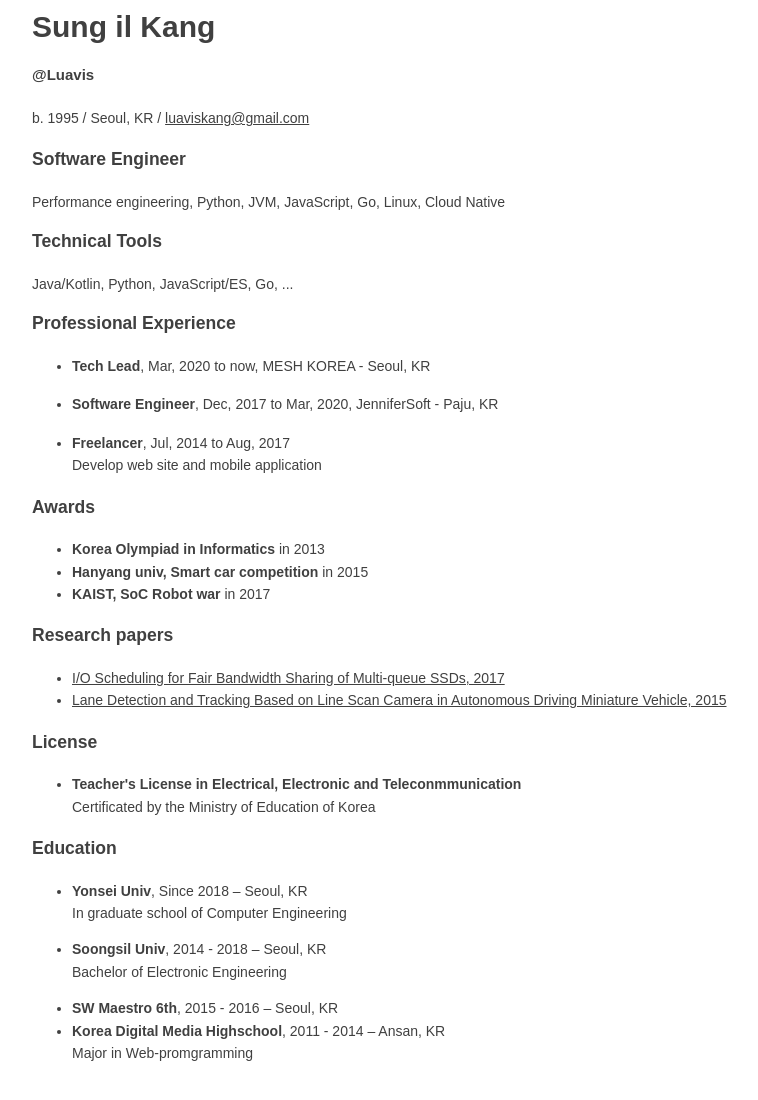
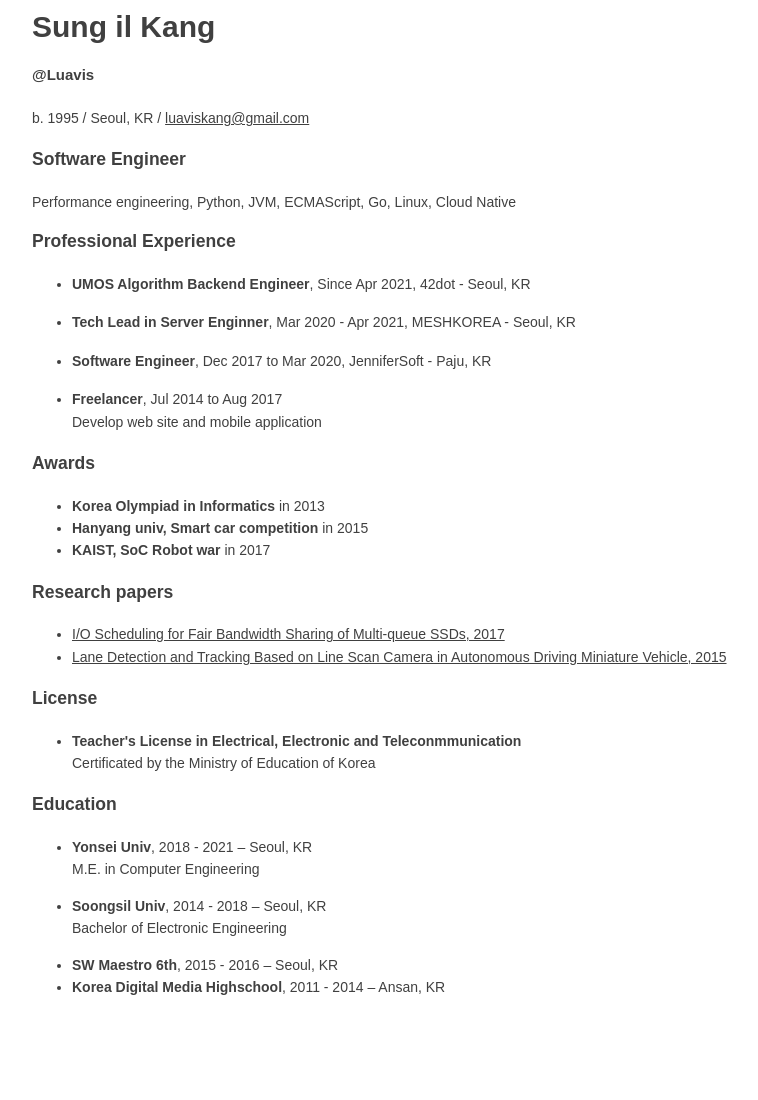
Before and after one commit to Luavis/luavis.github.io, a Jekyll site: the page built from _pages/about_me.html, in a window 1280 px wide and 1400 px high, scrolled down 497 px, cut to the strip 66-1175 px from the top of the window. Shown: the top 1100 px of the strip, without its empty margins (133-891 px from the left). Built offline with Jekyll 4.4.1, drawn with Linux system fonts in a browser that asks for light colours; some web fonts are replaced.

Commit message:
Update my profile

```diff
--- a/_pages/about_me.html
+++ b/_pages/about_me.html
@@ -40,14 +40,7 @@
   <div class="text-center">
     <h3>Software Engineer</h3>
     <p class="description">
-      Performance engineering, Python, JVM, JavaScript, Go, Linux, Cloud Native
-    </p>
-  </div>
-
-  <div class="text-center">
-    <h3>Technical Tools</h3>
-    <p class="description">
-      Java/Kotlin, Python, JavaScript/ES, Go, ... <br>
+      Performance engineering, Python, JVM, ECMAScript, Go, Linux, Cloud Native
     </p>
   </div>
 
@@ -57,15 +50,17 @@
 
   <ul>
       <li class="description margin-bottom">
-        <em>Tech Lead</em>, Mar, 2020 to now, MESH KOREA - Seoul, KR
+        <em>UMOS Algorithm Backend Engineer</em>, Since Apr 2021, 42dot - Seoul, KR
       </li>
       <li class="description margin-bottom">
-        <em>Software Engineer</em>, Dec, 2017 to Mar, 2020, JenniferSoft - Paju, KR
+        <em>Tech Lead in Server Enginner</em>, Mar 2020 - Apr 2021, MESHKOREA - Seoul, KR
       </li>
       <li class="description margin-bottom">
-        <em>Freelancer</em>, Jul, 2014 to Aug, 2017 <br>
+        <em>Software Engineer</em>, Dec 2017 to Mar 2020, JenniferSoft - Paju, KR
+      </li>
+      <li class="description margin-bottom">
+        <em>Freelancer</em>, Jul 2014 to Aug 2017 <br>
         Develop web site and mobile application
-      </li>
       </li>
   </ul>
 
@@ -102,9 +97,9 @@
   </div>
   <ul class="description margin-bottom">
     <li>
-      <em>Yonsei Univ</em>, Since 2018 – Seoul, KR <br>
+      <em>Yonsei Univ</em>, 2018 - 2021 – Seoul, KR <br>
       <p class="description">
-        In graduate school of Computer Engineering
+        M.E. in Computer Engineering
       </p>
     </li>
     <li>
@@ -118,9 +113,6 @@
     </li>
     <li>
       <em>Korea Digital Media Highschool</em>, 2011 - 2014 – Ansan, KR <br>
-      <p class="description">
-        Major in Web-promgramming
-      </p>
     </li>
   </ul>
 </div>
```
